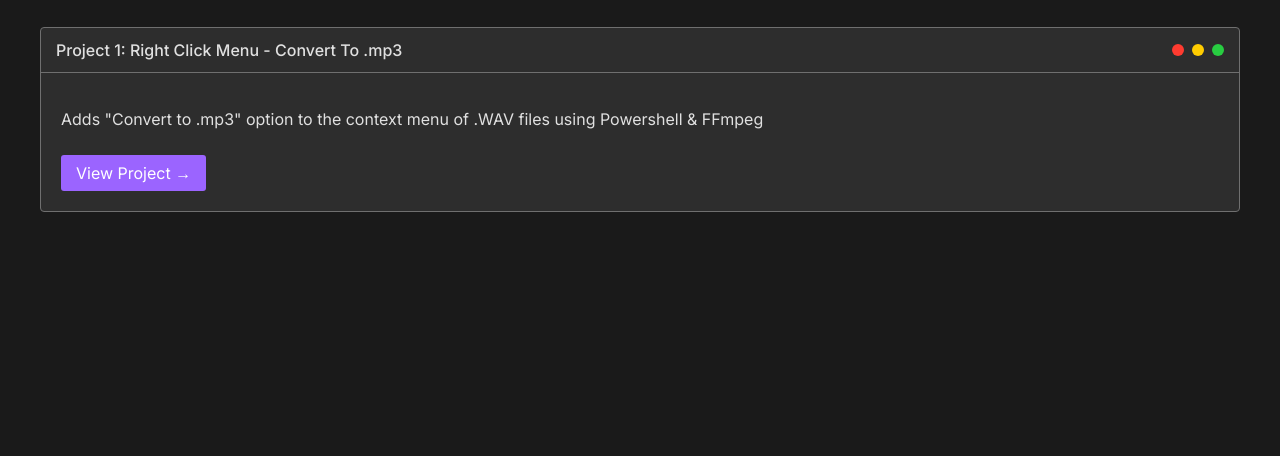
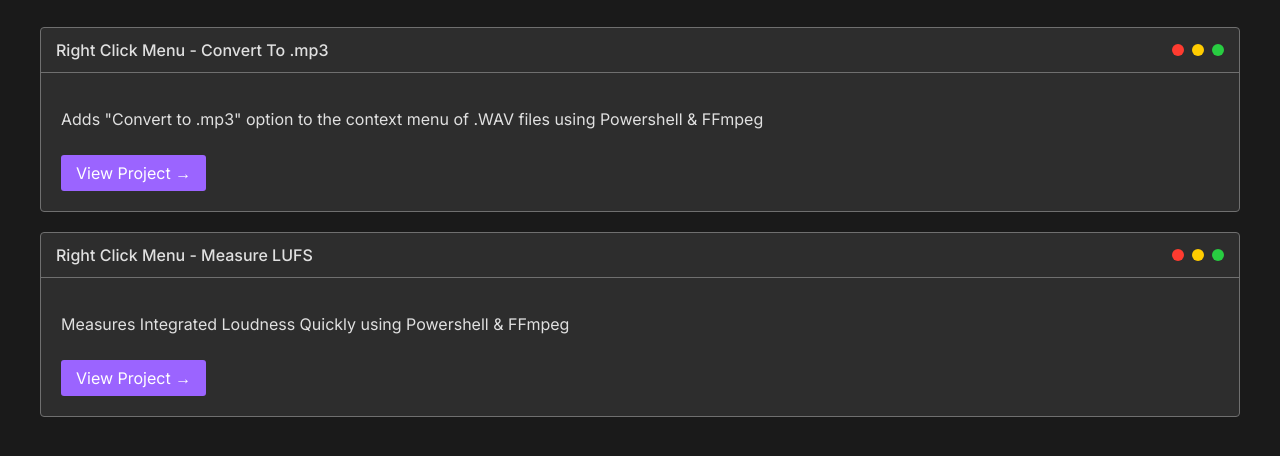
Before and after one commit to drmd-lydn/drmd-lydn.github.io, a plain HTML site: page index.html in a window 1280 px wide. Shown: the part 136-592 px from the top of the page. Drawn offline with Linux system fonts and the light colour scheme.

Commit message:
Added Project 2

```diff
--- a/index.html
+++ b/index.html
@@ -20,7 +20,7 @@
         <!-- Project Card -->
         <div class="ableton-panel">
             <div class="panel-header">
-                <span class="panel-title">Project 1: Right Click Menu - Convert To .mp3</span>
+                <span class="panel-title">Right Click Menu - Convert To .mp3</span>
                 <div class="panel-controls">
                     <div class="control-dot red"></div>
                     <div class="control-dot yellow"></div>
@@ -34,6 +34,21 @@
         </div>
 
         <!-- Add more project panels -->
+         <div class="ableton-panel">
+            <div class="panel-header">
+                <span class="panel-title">Right Click Menu - Measure LUFS
+                </span>
+                <div class="panel-controls">
+                    <div class="control-dot red"></div>
+                    <div class="control-dot yellow"></div>
+                    <div class="control-dot green"></div>
+                </div>
+            </div>
+            <div class="panel-content">
+                <p>Measures Integrated Loudness Quickly using Powershell & FFmpeg</p>
+                <a href="#" class="ableton-button">View Project →</a>
+            </div>
+        </div>
     </main>
 </body>
 </html>
```
